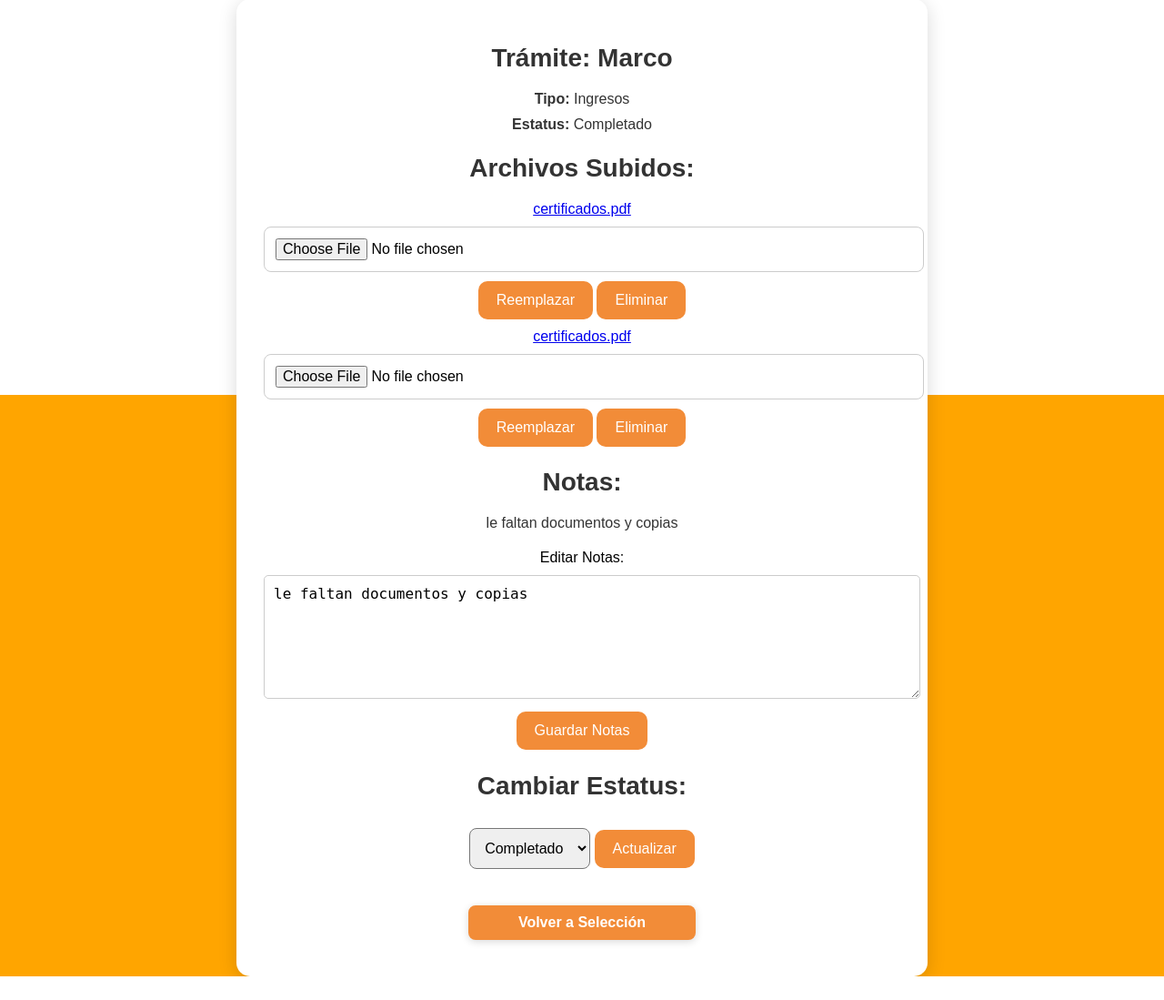
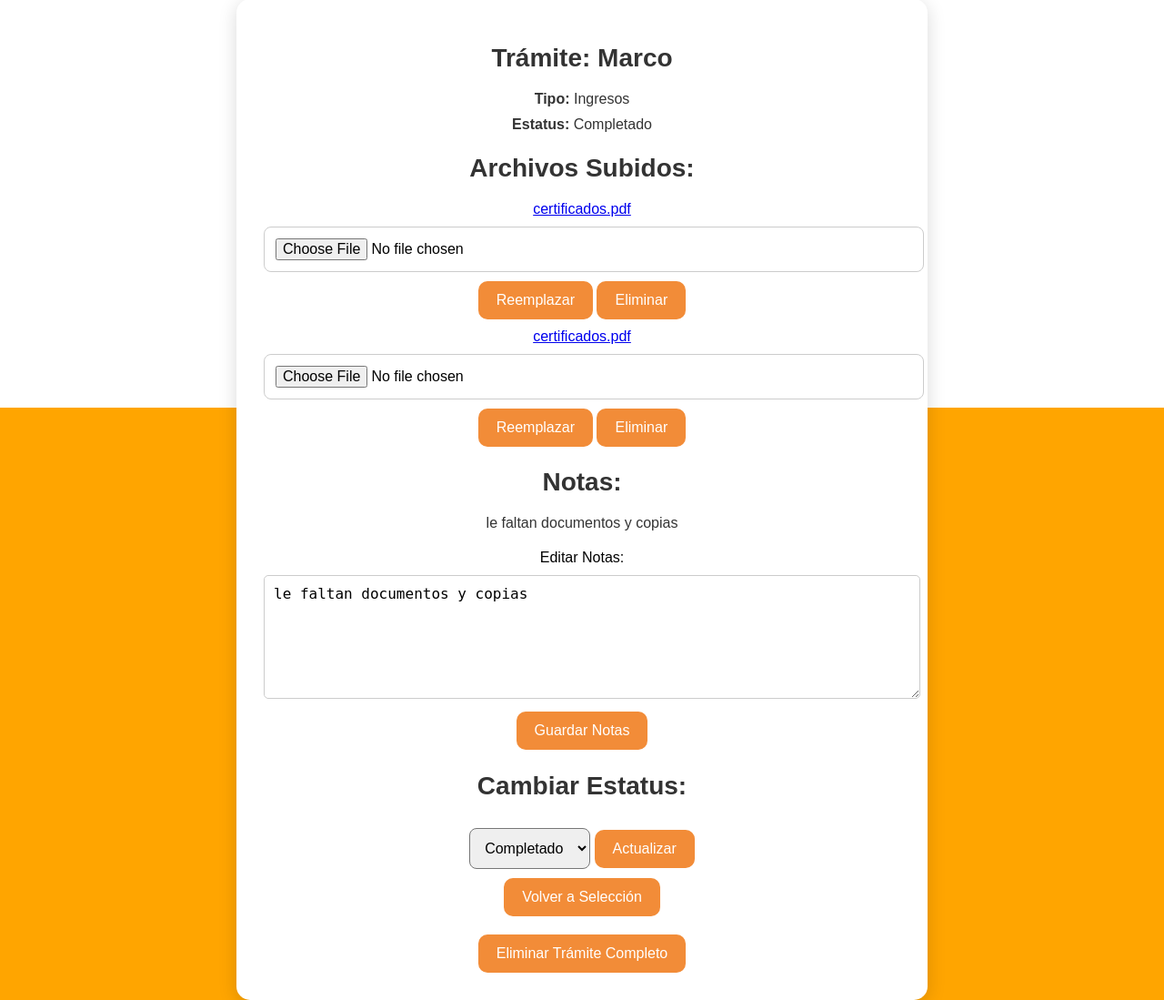
Before and after one commit to Marco3312/tramites-tepotzotlan, a Flask app: page /ver_tramite/1 in a window 1280 px wide. Shown: the part 204-1303 px from the top of the page at 91% size. Before the commit the page ends 1277 px from the top, so only its background shows below. Run offline with Flask 3, Linux system fonts and the light colour scheme; the visitor is signed in with stand-in values (Sample User, id 1); data comes from the database, SQL or seed files in the repository.

Commit message:
Update ver_tramite.html
cambiar botones

```diff
--- a/templates/ver_tramite.html
+++ b/templates/ver_tramite.html
@@ -88,9 +88,18 @@
             </div>
         {% endif %}
 
-        <div class="nav-buttons">
-            <a href="{{ url_for('seleccion_tramites') }}"><button class="nav-button">Volver a Selección</button></a>
-        </div>
-    </div>
+        <div class="action-buttons">
+    <a href="{{ url_for('seleccion_tramites') }}">
+        <button class="btn-action btn-volver">Volver a Selección</button>
+    </a>
+
+    {% if user_type == 'admin' %}
+        <form method="POST" action="{{ url_for('eliminar_tramite', id=tramite['id']) }}"
+              onsubmit="return confirm('¿Realmente quieres ELIMINAR este trámite completo? Esta acción NO se puede deshacer.');">
+            <button type="submit" class="btn-action btn-eliminar">Eliminar Trámite Completo</button>
+        </form>
+    {% endif %}
+</div>
 </body>
+
 </html>
```
